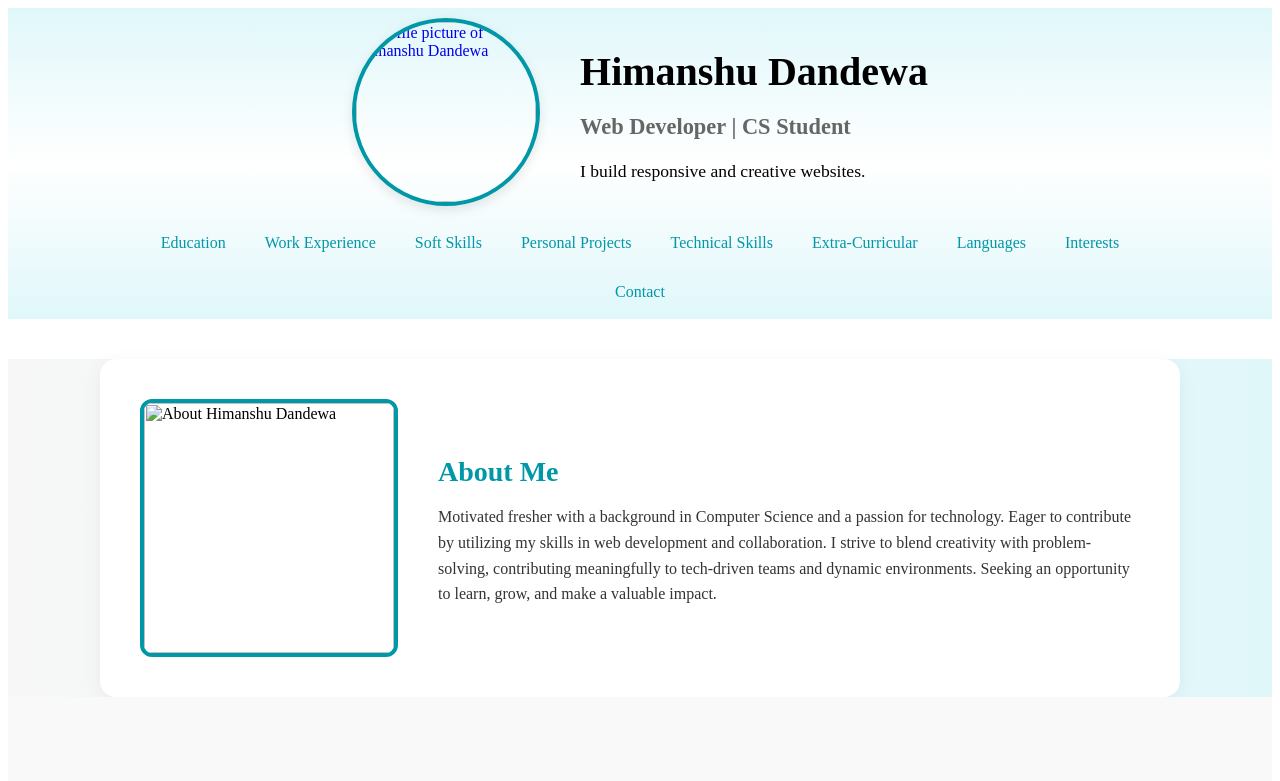
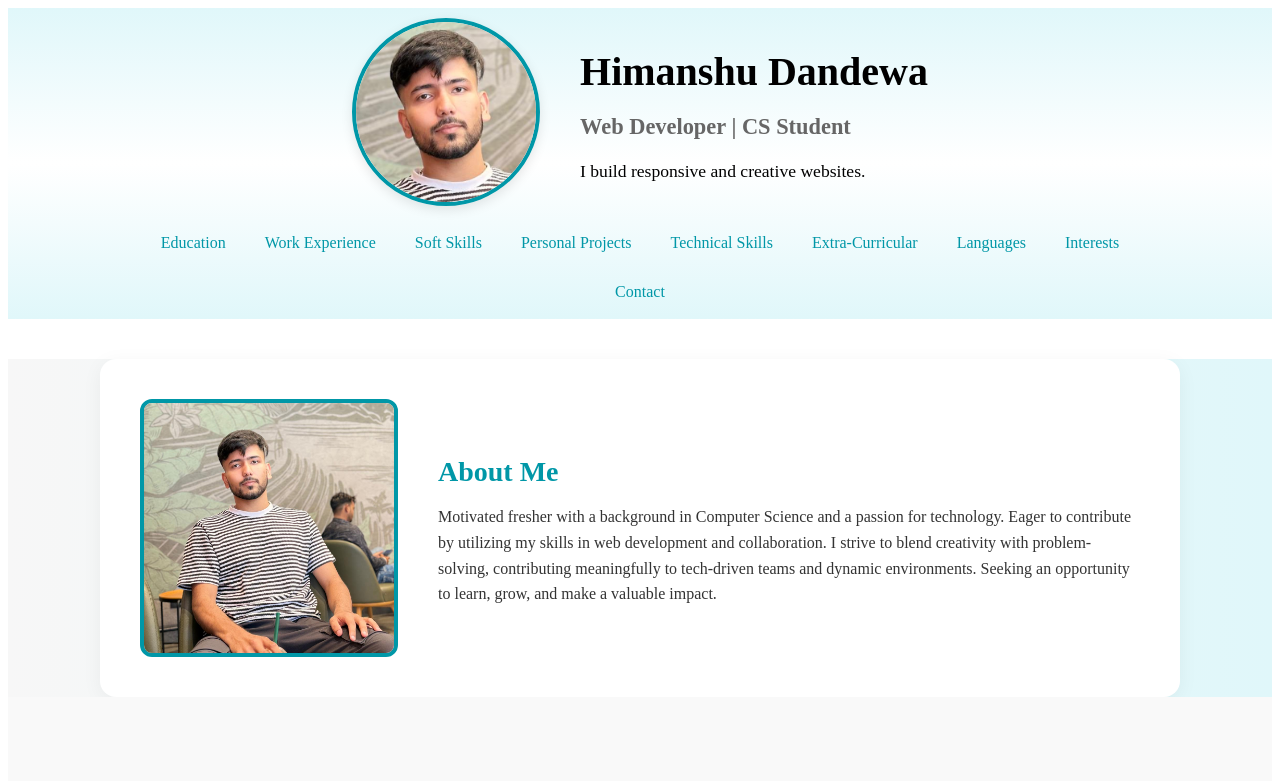
Before and after one commit to HimanshuDandewa/portfolio, a plain HTML site: page index.html in a window 1280 px wide. Shown: the top 781 px of the page. Drawn offline with nearby package versions, Linux system fonts and the light colour scheme.

Commit message:
Update index.html

```diff
--- a/index.html
+++ b/index.html
@@ -35,7 +35,7 @@
         <!-- Profile Picture with link -->
         <div class="hero-image">
         <a href="https://www.linkedin.com/in/himanshu-dandewa-62a200303/" target="_blank">
-          <img src="images/himanshu.jpg" alt="Profile picture of Himanshu Dandewa" />
+          <img src="himanshu.jpg" alt="Profile picture of Himanshu Dandewa" />
         </a>
         </div>
         <!-- Text Info -->
@@ -68,7 +68,7 @@
      <div class="container about-box">
     <!-- Image Left -->
        <div class="about-image" data-aos="fade-right">
-        <img src="images/himanshu full.jpeg" alt="About Himanshu Dandewa" />
+        <img src="himanshu full.jpeg" alt="About Himanshu Dandewa" />
        </div>
 
     <!-- Text Right -->
```
